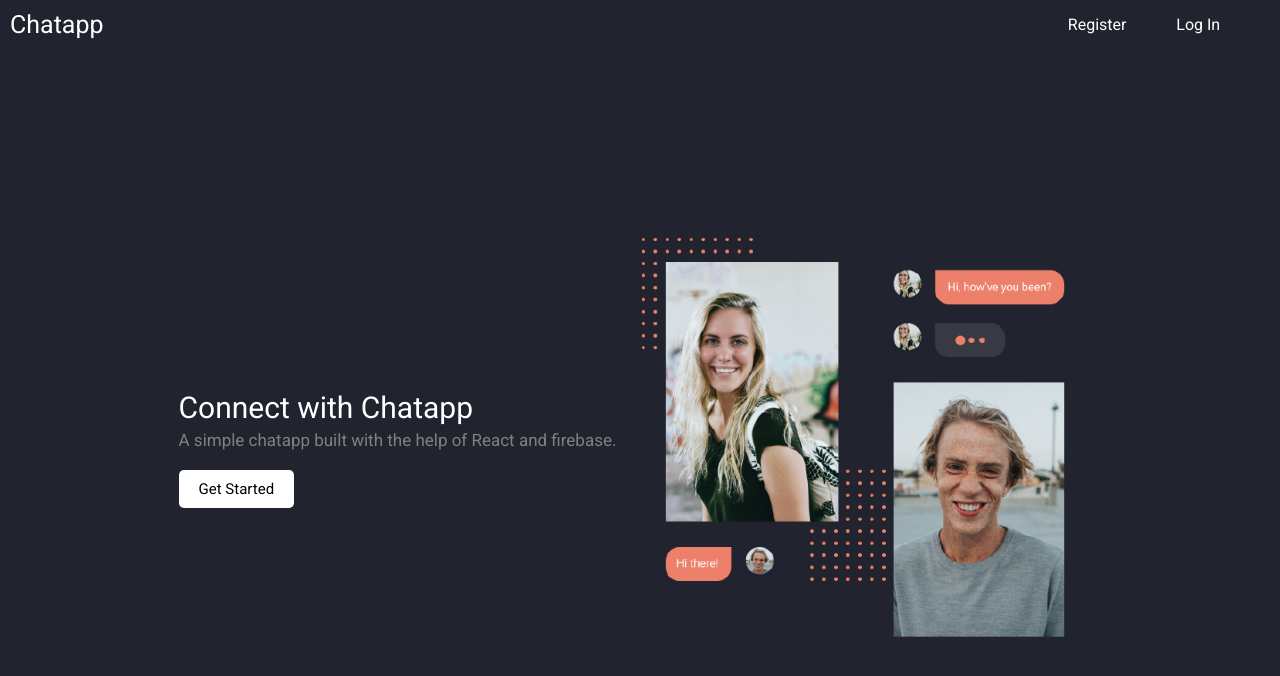
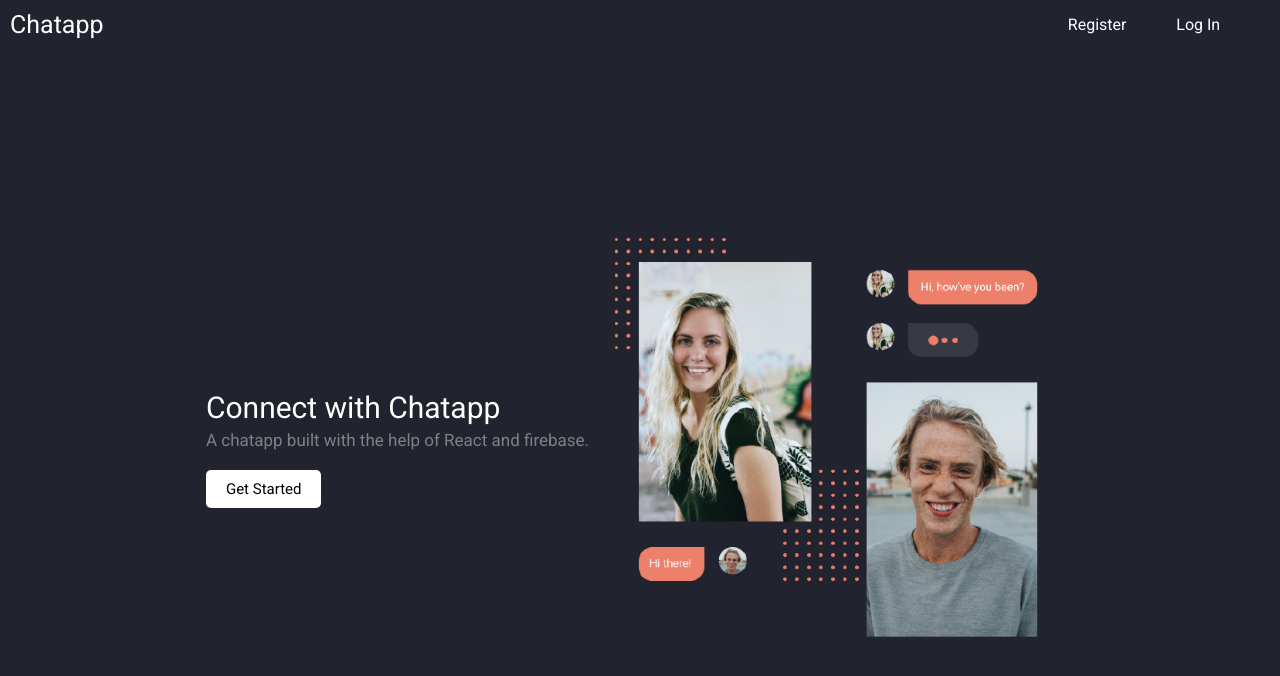
Before and after one commit to Aayush99910/React-Projects-2023, a React (Vite) app in the folder firebase-practice/: page / in a window 1280 px wide. Shown: the top 676 px of the page. Built offline with nearby package versions, Linux system fonts and the light colour scheme.

Commit message:
adding redirect to homepage

```diff
--- a/firebase-practice/src/components/Main.jsx
+++ b/firebase-practice/src/components/Main.jsx
@@ -1,15 +1,23 @@
 import React from "react";
 import chatappThumbnail from "../assets/chatappThumbnail.png";
+import { Link, useNavigate } from "react-router-dom";
 
 const Main = () => {
+  const navigate = useNavigate();
+
+  //redirects the user to register page
+  const redirectUser = () => {
+    navigate("/register")
+  }
+
   return (
     <main className="main-container">
       <div className="left-container">
         <h2>
           Connect with Chatapp
         </h2>
-        <p>A simple chatapp built with the help of React and firebase.</p>
-        <button className="get-started-button">Get Started</button>
+        <p>A chatapp built with the help of React and firebase.</p>
+        <button onClick={redirectUser} className="get-started-button">Get Started</button>
       </div>
       <div className="right-container">
         <img src={chatappThumbnail}/>
```
